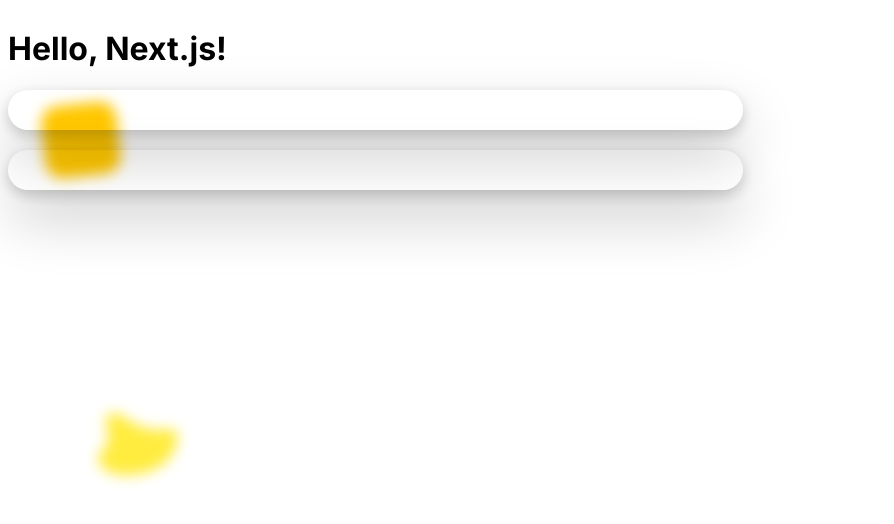
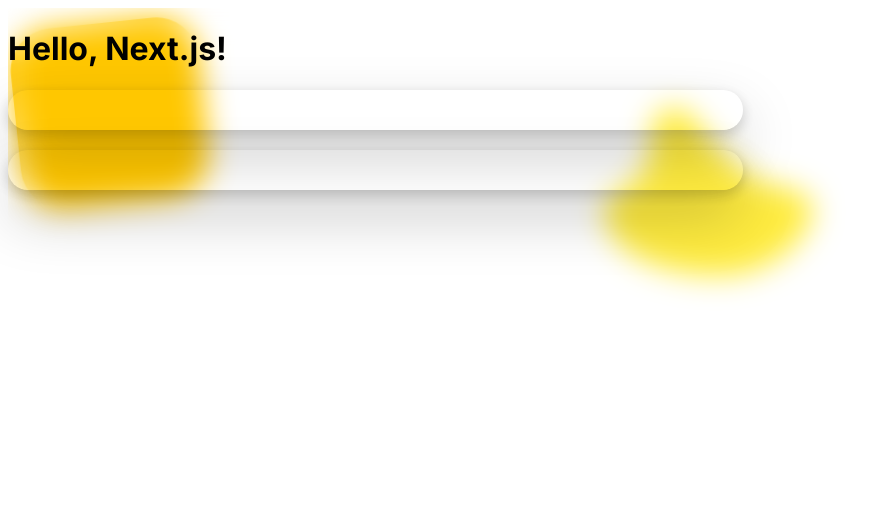
Before and after one commit to emreerkmen/awesome-me, a Next.js app: page /blog in a window 1280 px wide. Shown: the top 524 px of the page, without its empty margins (0-894 px from the left). Built offline with nearby package versions, Linux system fonts and the light colour scheme.

Commit message:
Grow blob sizes

```diff
--- a/app/globals.scss
+++ b/app/globals.scss
@@ -63,8 +63,10 @@
   position:absolute;
   top: 0px;
   right: 0px;
+  width: 200px;
+  height: 200px;
   animation-name: blob-animation;
-  animation-duration: 40s;
+  animation-duration: 150s;
   animation-iteration-count: infinite;
   animation-timing-function: ease-in-out;
   &-second{
@@ -77,26 +79,26 @@
 
 /* The animation code */
 @keyframes blob-animation {
-  0%   {left:0px; top:0px;}
-  11%  {left:100%; top:25%;}
-  22%  {left:0px; top:50%;}
-  33%  {left:100%; top:75%;}
-  44%  {left:0px; top:100%;}
-  55%  {left:100%; top:75%;}
-  66%  {left:0px; top:50%;}
-  77%  {left:100%; top:25%;}
-  100%  {left:0px; top:0px;}
+  0%   {left:0px; top:0px; transform: rotate(0deg)}
+  11%  {left:100%; top:25%; transform: rotate(40deg)}
+  22%  {left:0px; top:50%; transform: rotate(80deg)}
+  33%  {left:100%; top:75%; transform: rotate(120deg)}
+  44%  {left:0px; top:100%; transform: rotate(160deg)}
+  55%  {left:100%; top:75%; transform: rotate(200deg)}
+  66%  {left:0px; top:50%; transform: rotate(240deg)}
+  77%  {left:100%; top:25%; transform: rotate(280deg)}
+  100%  {left:0px; top:0px; transform: rotate(320deg)}
 }
 
 /* The animation code */
 @keyframes blob-animation-second {
-  0%   {top:0px; left:0px;}
-  11%  {top:100%; left:25%;}
-  22%  {top:0px; left:50%;}
-  33%  {top:100%; left:75%;}
-  44%  {top:0px; left:100%;}
-  55%  {top:100%; left:75%;}
-  66%  {top:0px; left:50%;}
-  77%  {top:100%; left:25%;}
-  100%  {top:0px; left:0px;}
+  0%   {top:0px; left:0px; transform: rotate(0deg)}
+  11%  {top:100%; left:25%;transform: rotate(40deg)}
+  22%  {top:0px; left:50%; transform: rotate(80deg)}
+  33%  {top:100%; left:75%; transform: rotate(120deg) }
+  44%  {top:0px; left:100%; transform: rotate(160deg)}
+  55%  {top:100%; left:75%; transform: rotate(200deg)}
+  66%  {top:0px; left:50%; transform: rotate(240deg)}
+  77%  {top:100%; left:25%; transform: rotate(280deg)}
+  100%  {top:0px; left:0px; transform: rotate(320deg)}
 }
--- a/styles/layout.module.scss
+++ b/styles/layout.module.scss
@@ -14,5 +14,5 @@
   position: absolute;
   min-height: 100vh;
   min-width: 100vw;
-  backdrop-filter: blur(7px);
+  backdrop-filter: blur(15px);
 }
```
